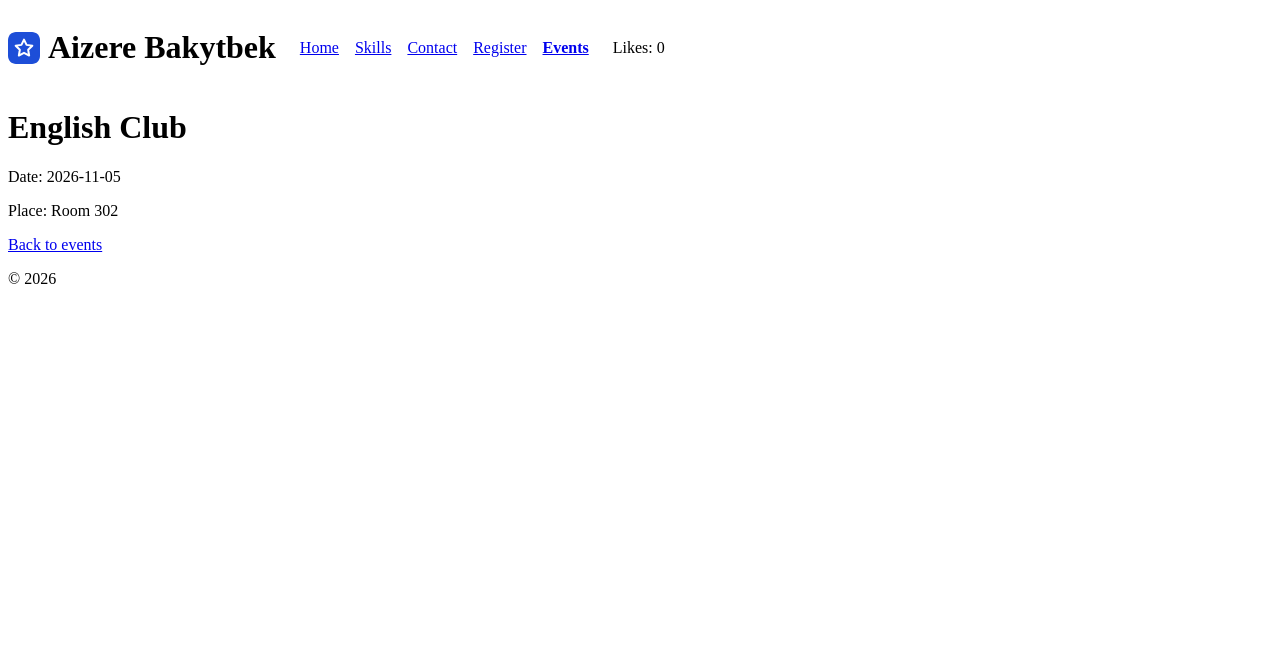
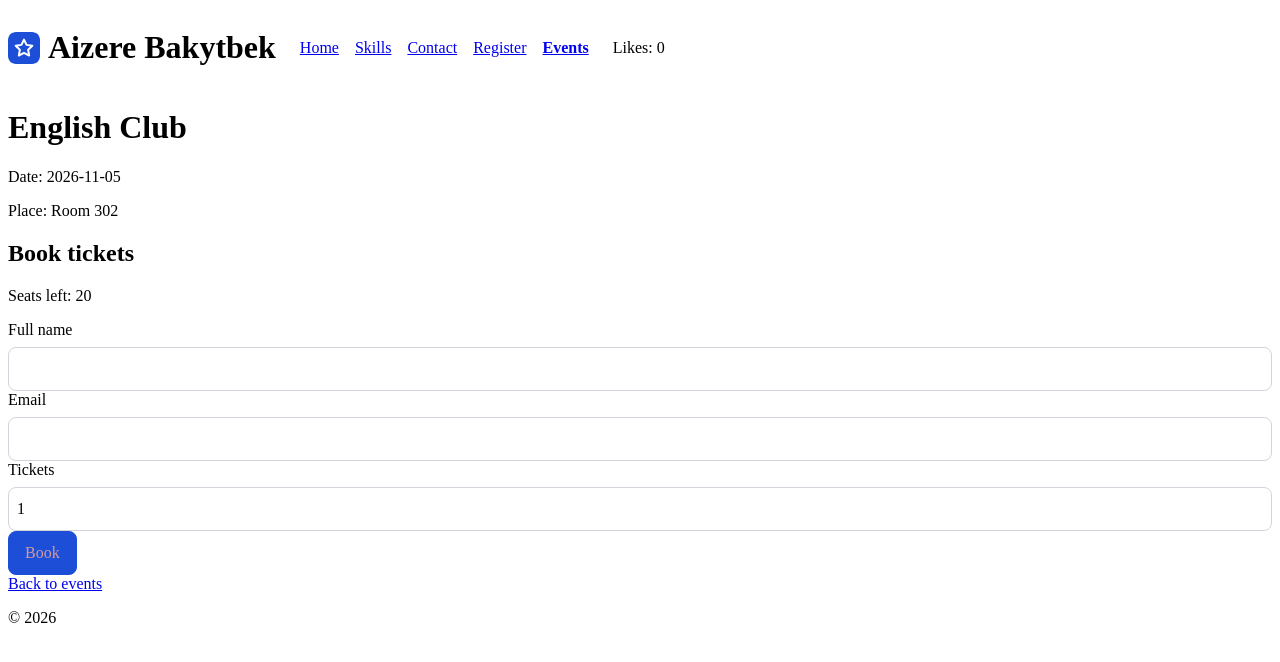
Before and after one commit to abakytbek/iwamad-practice, a React (Vite) app: page /events/1 in a window 1280 px wide. Shown: the top 662 px of the page. Built offline with nearby package versions, Linux system fonts and the light colour scheme.

Commit message:
Week 7 Part 2: signup form and tests

```diff
--- /dev/null
+++ b/src/components/EventSignupForm.tsx
@@ -0,0 +1,147 @@
+import { useState } from 'react'
+import type { ChangeEvent, FormEvent } from 'react'
+
+import type { CampusEvent } from '../data/events'
+import {
+  validateSignup,
+  type SignupValues,
+} from '../lib/validateSignup'
+
+import TextField from './ui/TextField'
+import Button from './ui/Button'
+
+type EventSignupFormProps = {
+  event: CampusEvent
+}
+
+export default function EventSignupForm({ event }: EventSignupFormProps) {
+  const [values, setValues] = useState<SignupValues>({
+    fullName: '',
+    email: '',
+    tickets: '1',
+  })
+
+  const [touched, setTouched] = useState({
+    fullName: false,
+    email: false,
+    tickets: false,
+  })
+
+  const [submitAttempted, setSubmitAttempted] = useState(false)
+
+  const [seatsLeft, setSeatsLeft] = useState(event.seats)
+
+  const [message, setMessage] = useState('')
+
+  const errors = validateSignup(values, seatsLeft)
+
+  function handleChange(event: ChangeEvent<HTMLInputElement>) {
+    const { name, value } = event.target
+
+    setValues((previous) => ({
+      ...previous,
+      [name]: value,
+    }))
+  }
+
+  function handleBlur(event: ChangeEvent<HTMLInputElement>) {
+    const name = event.target.name as keyof SignupValues
+
+    setTouched((previous) => ({
+      ...previous,
+      [name]: true,
+    }))
+  }
+
+  function handleSubmit(event: FormEvent<HTMLFormElement>) {
+    event.preventDefault()
+
+    setSubmitAttempted(true)
+    setTouched({
+      fullName: true,
+      email: true,
+      tickets: true,
+    })
+
+    if (Object.keys(errors).length > 0) {
+      return
+    }
+
+    const tickets = Number(values.tickets)
+
+    setSeatsLeft((previous) => previous - tickets)
+
+    setMessage(`Booked: ${tickets} for ${values.fullName.trim()}.`)
+
+    setValues({
+      fullName: '',
+      email: '',
+      tickets: '1',
+    })
+
+    setTouched({
+      fullName: false,
+      email: false,
+      tickets: false,
+    })
+
+    setSubmitAttempted(false)
+  }
+
+  return (
+    <section>
+      <h2>Book tickets</h2>
+
+      <p>Seats left: {seatsLeft}</p>
+
+      <form onSubmit={handleSubmit} noValidate>
+        <TextField
+          label="Full name"
+          name="fullName"
+          value={values.fullName}
+          onChange={handleChange}
+          onBlur={handleBlur}
+          error={
+            touched.fullName || submitAttempted
+              ? errors.fullName
+              : undefined
+          }
+        />
+
+        <TextField
+          label="Email"
+          name="email"
+          type="email"
+          value={values.email}
+          onChange={handleChange}
+          onBlur={handleBlur}
+          error={
+            touched.email || submitAttempted
+              ? errors.email
+              : undefined
+          }
+        />
+
+        <TextField
+          label="Tickets"
+          name="tickets"
+          type="number"
+          min={1}
+          max={4}
+          value={values.tickets}
+          onChange={handleChange}
+          onBlur={handleBlur}
+          error={
+            touched.tickets || submitAttempted
+              ? errors.tickets
+              : undefined
+          }
+        />
+
+        <Button type="submit">Book</Button>
+      </form>
+
+      {message && <p role="status">{message}</p>}
+    </section>
+  )
+}
--- /dev/null
+++ b/src/lib/validateSignup.ts
@@ -0,0 +1,36 @@
+export type SignupValues = {
+  fullName: string
+  email: string
+  tickets: string
+}
+
+export type SignupErrors = Partial<
+  Record<keyof SignupValues, string>
+>
+
+export function validateSignup(
+  values: SignupValues,
+  seatsLeft: number
+): SignupErrors {
+  const errors: SignupErrors = {}
+
+  if (values.fullName.trim().length < 2) {
+    errors.fullName = 'Enter your full name'
+  }
+
+  const emailPattern = /^[^\s@]+@[^\s@]+\.[^\s@]+$/
+
+  if (!emailPattern.test(values.email.trim())) {
+    errors.email = 'Enter a valid email, like name@example.com'
+  }
+
+  const tickets = Number(values.tickets)
+
+  if (!Number.isInteger(tickets) || tickets < 1 || tickets > 4) {
+    errors.tickets = 'Choose 1 to 4 tickets'
+  } else if (tickets > seatsLeft) {
+    errors.tickets = `Only ${seatsLeft} seats left`
+  }
+
+  return errors
+}
--- a/src/pages/EventDetailsPage.tsx
+++ b/src/pages/EventDetailsPage.tsx
@@ -1,5 +1,6 @@
 import { Link, useParams } from 'react-router'
 import { events } from '../data/events'
+import EventSignupForm from '../components/EventSignupForm'
 
 export default function EventDetailsPage() {
   const { eventId } = useParams()
@@ -23,6 +24,9 @@
       <h1>{event.title}</h1>
       <p>Date: {event.date}</p>
       <p>Place: {event.place}</p>
+
+      <EventSignupForm event={event} />
+
       <Link to="/events">Back to events</Link>
     </main>
   )
```
Also changed, not shown: 6 other files (tests, documents, lock files or other folders).
